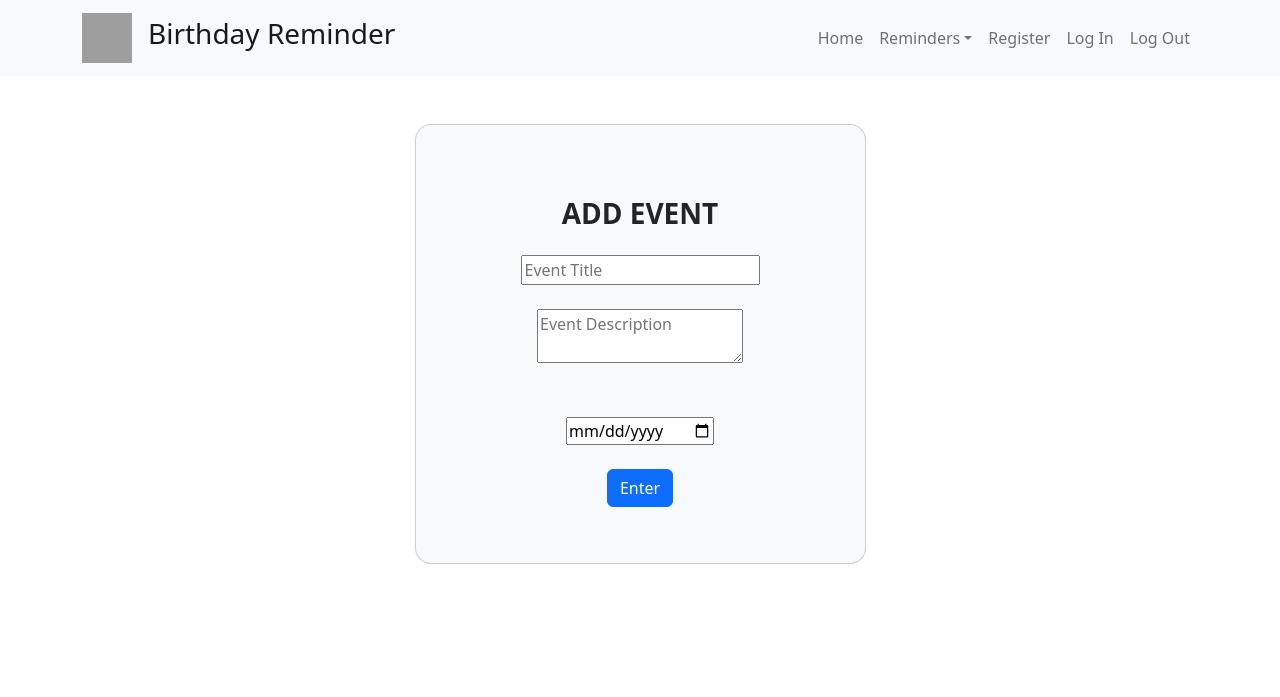
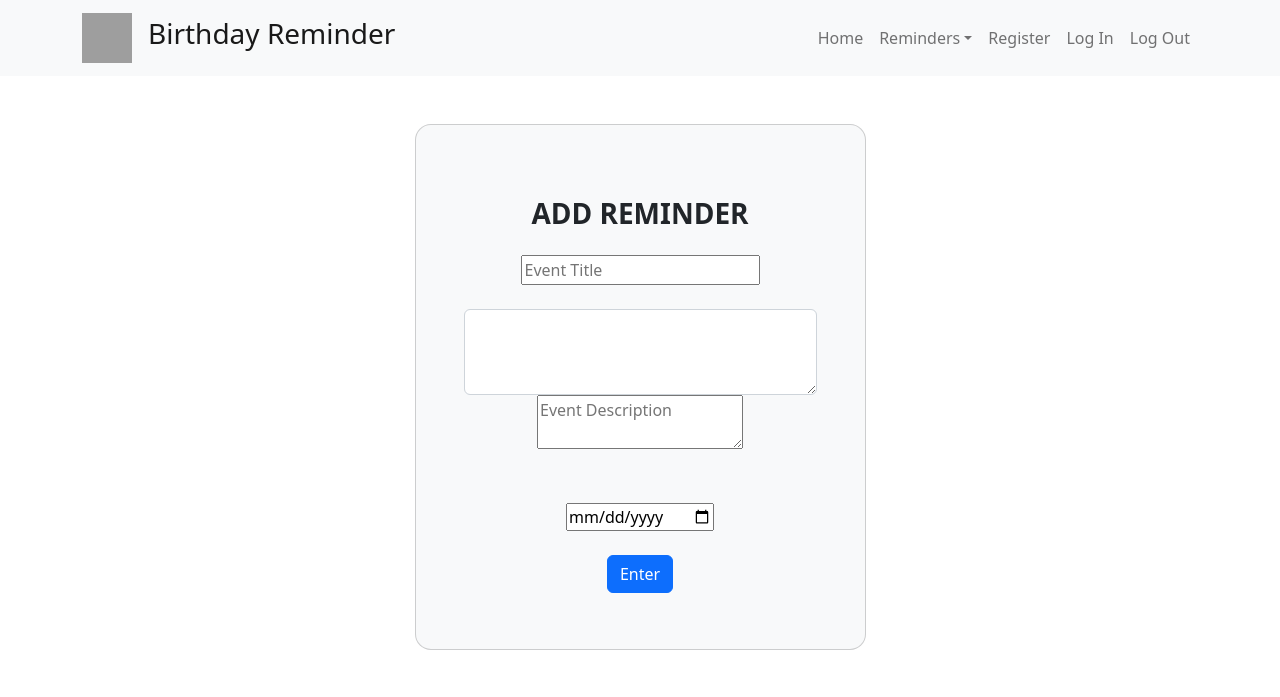
Before and after one commit to andyfroberg/birthday, a Flask app: page /add_other in a window 1280 px wide. Shown: the top 697 px of the page. Run offline with Flask 2, Linux system fonts and the light colour scheme; grey boxes are pictures that could not be loaded.

Commit message:
Add description box
Will update other html's after testing

```diff
--- a/flask-project/templates/add_other.html
+++ b/flask-project/templates/add_other.html
@@ -8,15 +8,18 @@
           <div class="card bg-light text-dark" style="border-radius: 1rem;">
             <div class="card-body p-5 text-center">
               <div class="mb-md-5 mt-md-4">
-                <h3 class="fw-bold mb-4 text-uppercase">Add Event</h3>
+                <h3 class="fw-bold mb-4 text-uppercase">Add Reminder</h3>
 
                 <div class="form-outline form-white mb-4">
                   {{ descriptionForm.title(class="form-inline", placeholder="Event Title") }}
                 </div>
-
-                <div class="form-outline form-white mb-4">
+				<div class="form-group">
+    				<textarea class="form-control" id="textarea" rows="3"></textarea>
+                    {{ descriptionForm.description(class="form-inline", placeholder="Event Description") }}
+  				</div>
+                <!--div class="form-outline form-white mb-4">
                   {{ descriptionForm.description(class="form-inline", placeholder="Event Description") }}
-                </div>
+                </div-->
               </div>
               <div class="form-outline form-white mb-4">
                 {{ descriptionForm.date(class="form-inline", placeholder="Date") }}
```
